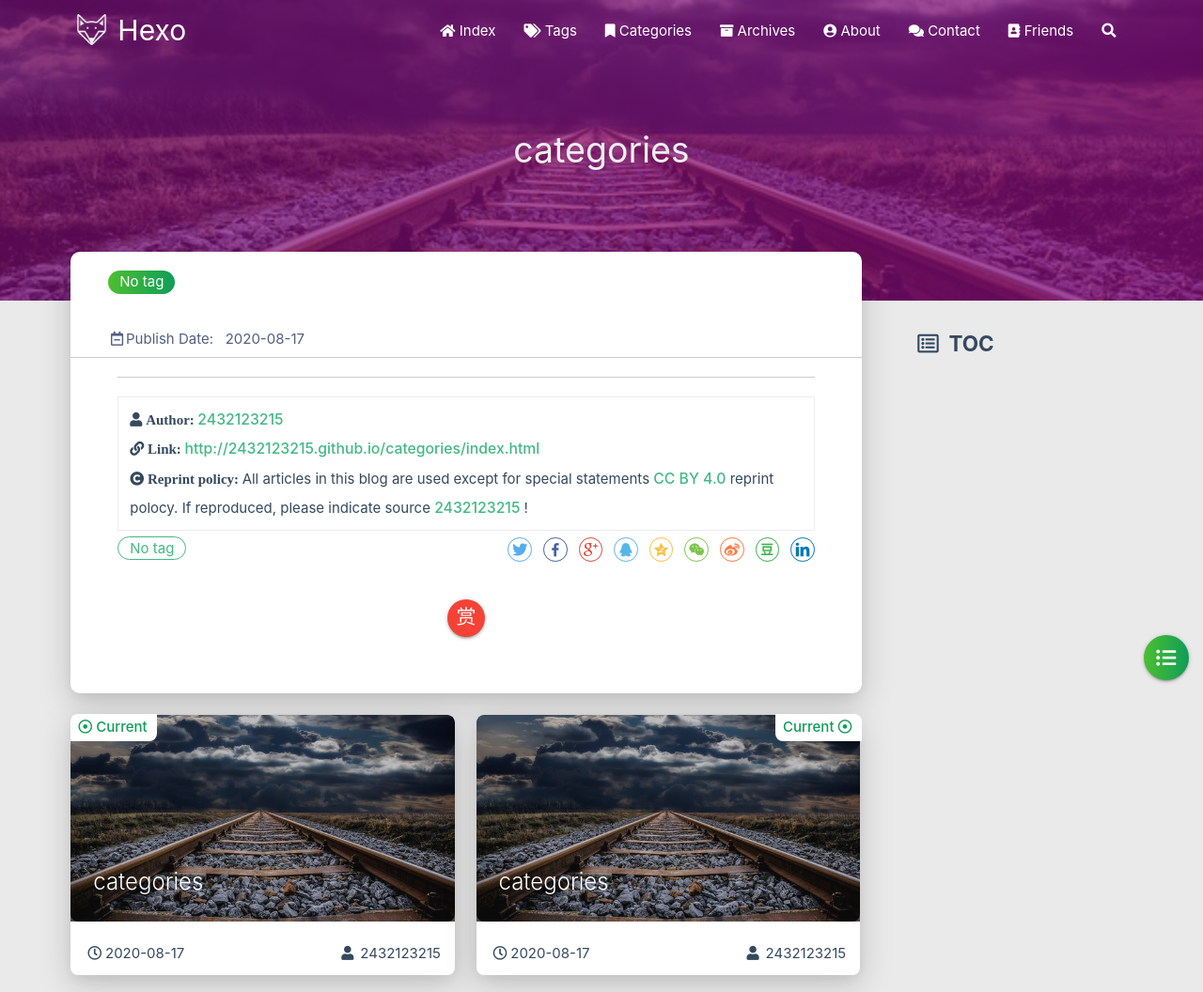
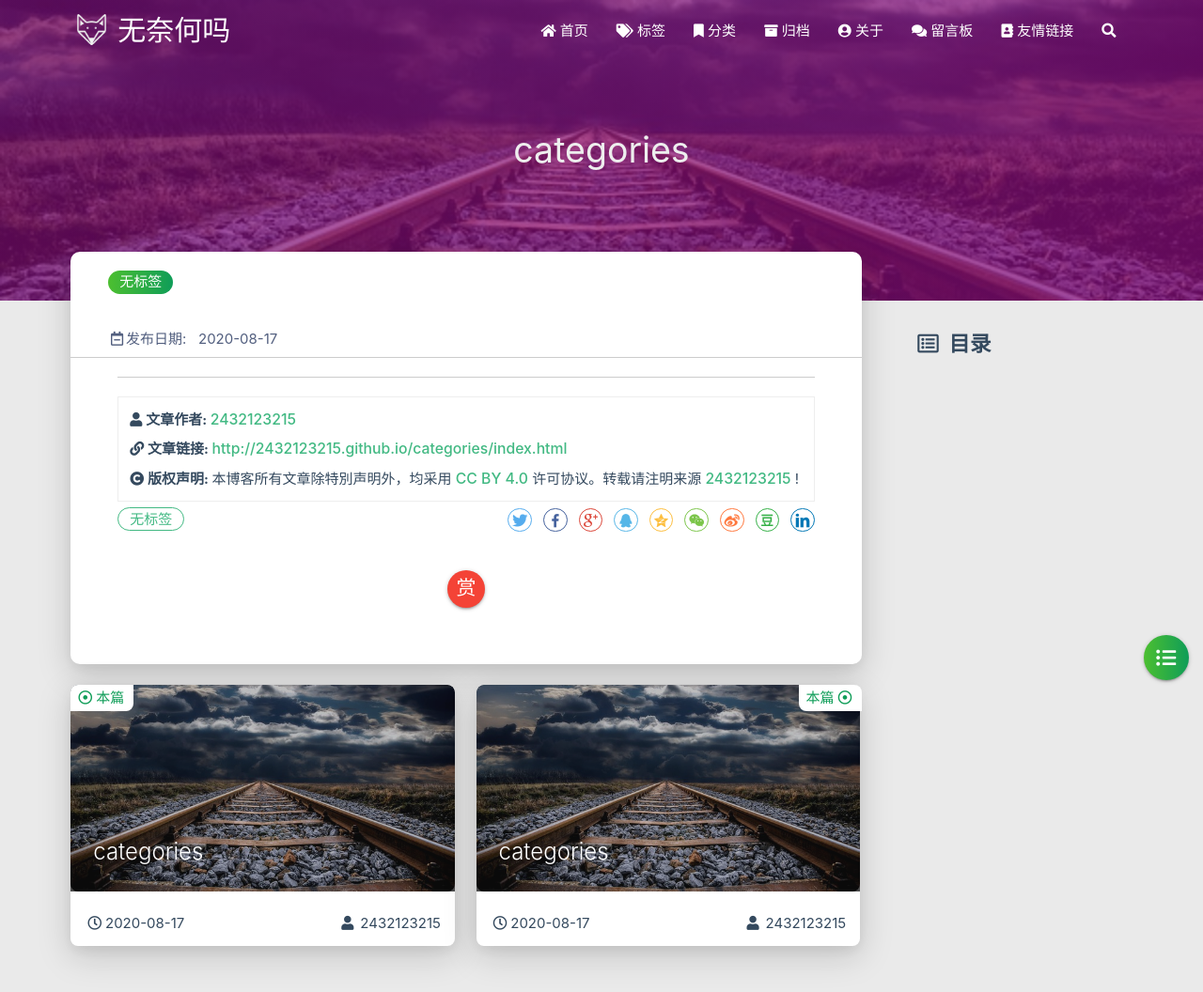
Before and after one commit to 2432123215/2432123215.github.io, a plain HTML site: page categories/index.html in a window 1280 px wide. Shown: the top 1056 px of the page at 94% size. Drawn offline with Linux system fonts and the light colour scheme; some packages are replaced by stand-ins of ours; a script that the page names is missing.

Commit message:
Site updated: 2020-08-17 15:58:55

```diff
--- a/categories/index.html
+++ b/categories/index.html
@@ -1,11 +1,11 @@
 <!DOCTYPE HTML>
-<html lang="zh-Hans">
+<html lang="zh-CN">
 
 
 <head>
     <meta charset="utf-8">
-    <meta name="keywords" content="Categories, Hexo">
-    <meta name="description" content="">
+    <meta name="keywords" content="分类, 无奈何吗">
+    <meta name="description" content="java">
     <meta http-equiv="X-UA-Compatible" content="IE=edge">
     <meta name="viewport" content="width=device-width, initial-scale=1.0, user-scalable=no">
     <meta name="renderer" content="webkit|ie-stand|ie-comp">
@@ -16,7 +16,7 @@
     <!-- Global site tag (gtag.js) - Google Analytics -->
 
 
-    <title>Categories | Hexo</title>
+    <title>分类 | 无奈何吗</title>
     <link rel="icon" type="image/png" href="/favicon.png">
 
     <link rel="stylesheet" type="text/css" href="/libs/awesome/css/all.css">
@@ -41,7 +41,7 @@
 
                     <img src="/medias/logo.png" class="logo-img" alt="LOGO">
 
-                    <span class="logo-span">Hexo</span>
+                    <span class="logo-span">无奈何吗</span>
                 </a>
             </div>
 
@@ -55,7 +55,7 @@
 
       <i class="fas fa-home" style="zoom: 0.6;"></i>
 
-      <span>Index</span>
+      <span>首页</span>
     </a>
 
   </li>
@@ -66,7 +66,7 @@
 
       <i class="fas fa-tags" style="zoom: 0.6;"></i>
 
-      <span>Tags</span>
+      <span>标签</span>
     </a>
 
   </li>
@@ -77,7 +77,7 @@
 
       <i class="fas fa-bookmark" style="zoom: 0.6;"></i>
 
-      <span>Categories</span>
+      <span>分类</span>
     </a>
 
   </li>
@@ -88,7 +88,7 @@
 
       <i class="fas fa-archive" style="zoom: 0.6;"></i>
 
-      <span>Archives</span>
+      <span>归档</span>
     </a>
 
   </li>
@@ -99,7 +99,7 @@
 
       <i class="fas fa-user-circle" style="zoom: 0.6;"></i>
 
-      <span>About</span>
+      <span>关于</span>
     </a>
 
   </li>
@@ -110,7 +110,7 @@
 
       <i class="fas fa-comments" style="zoom: 0.6;"></i>
 
-      <span>Contact</span>
+      <span>留言板</span>
     </a>
 
   </li>
@@ -121,14 +121,14 @@
 
       <i class="fas fa-address-book" style="zoom: 0.6;"></i>
 
-      <span>Friends</span>
+      <span>友情链接</span>
     </a>
 
   </li>
 
   <li>
     <a href="#searchModal" class="modal-trigger waves-effect waves-light">
-      <i id="searchIcon" class="fas fa-search" title="Search" style="zoom: 0.85;"></i>
+      <i id="searchIcon" class="fas fa-search" title="搜索" style="zoom: 0.85;"></i>
     </a>
   </li>
 </ul>
@@ -140,10 +140,10 @@
 
         <img src="/medias/logo.png" class="logo-img circle responsive-img">
 
-        <div class="logo-name">Hexo</div>
+        <div class="logo-name">无奈何吗</div>
         <div class="logo-desc">
 
-            Never really desperate, only the lost of the soul.
+            java
 
         </div>
     </div>
@@ -158,7 +158,7 @@
 
 			    <i class="fa-fw fas fa-home"></i>
 
-			Index
+			首页
 		</a>
 
         </li>
@@ -169,7 +169,7 @@
 
 			    <i class="fa-fw fas fa-tags"></i>
 
-			Tags
+			标签
 		</a>
 
         </li>
@@ -180,7 +180,7 @@
 
 			    <i class="fa-fw fas fa-bookmark"></i>
 
-			Categories
+			分类
 		</a>
 
         </li>
@@ -191,7 +191,7 @@
 
 			    <i class="fa-fw fas fa-archive"></i>
 
-			Archives
+			归档
 		</a>
 
         </li>
@@ -202,7 +202,7 @@
 
 			    <i class="fa-fw fas fa-user-circle"></i>
 
-			About
+			关于
 		</a>
 
         </li>
@@ -213,7 +213,7 @@
 
 			    <i class="fa-fw fas fa-comments"></i>
 
-			Contact
+			留言板
 		</a>
 
         </li>
@@ -224,7 +224,7 @@
 
 			    <i class="fa-fw fas fa-address-book"></i>
 
-			Friends
+			友情链接
 		</a>
 
         </li>
@@ -429,7 +429,7 @@
                 <div class="col s7">
 
                           <div class="article-tag">
-                            <span class="chip bg-color">No tag</span>
+                            <span class="chip bg-color">无标签</span>
                           </div>
 
                 </div>
@@ -441,7 +441,7 @@
             <div class="post-info">
 
                 <div class="post-date info-break-policy">
-                    <i class="far fa-calendar-minus fa-fw"></i>Publish Date:&nbsp;&nbsp;
+                    <i class="far fa-calendar-minus fa-fw"></i>发布日期:&nbsp;&nbsp;
                     2020-08-17
                 </div>
 
@@ -469,7 +469,7 @@
             <div class="reprint__author">
                 <span class="reprint-meta" style="font-weight: bold;">
                     <i class="fas fa-user">
-                        Author:
+                        文章作者:
                     </i>
                 </span>
                 <span class="reprint-info">
@@ -479,7 +479,7 @@
             <div class="reprint__type">
                 <span class="reprint-meta" style="font-weight: bold;">
                     <i class="fas fa-link">
-                        Link:
+                        文章链接:
                     </i>
                 </span>
                 <span class="reprint-info">
@@ -489,13 +489,13 @@
             <div class="reprint__notice">
                 <span class="reprint-meta" style="font-weight: bold;">
                     <i class="fas fa-copyright">
-                        Reprint policy:
+                        版权声明:
                     </i>
                 </span>
                 <span class="reprint-info">
-                    All articles in this blog are used except for special statements
+                    本博客所有文章除特別声明外，均采用
                     <a href="https://creativecommons.org/licenses/by/4.0/deed.zh" rel="external nofollow noreferrer" target="_blank">CC BY 4.0</a>
-                    reprint polocy. If reproduced, please indicate source
+                    许可协议。转载请注明来源
                     <a href="/about" target="_blank">2432123215</a>
                     !
                 </span>
@@ -505,7 +505,7 @@
 
     <script async defer>
       document.addEventListener("copy", function (e) {
-        let toastHTML = '<span>Copied successfully, please follow the reprint policy of this article</span><button class="btn-flat toast-action" onclick="navToReprintStatement()" style="font-size: smaller">more</a>';
+        let toastHTML = '<span>复制成功，请遵循本文的转载规则</span><button class="btn-flat toast-action" onclick="navToReprintStatement()" style="font-size: smaller">查看</a>';
         M.toast({html: toastHTML})
       });
 
@@ -520,7 +520,7 @@
                 <div class="post-meta__tag-list" style="display: inline-block;">
 
                         <div class="article-tag">
-                            <span class="chip bg-color">No tag</span>
+                            <span class="chip bg-color">无标签</span>
                         </div>
 
                 </div>
@@ -688,7 +688,7 @@
 
         <div class="article col s12 m6" data-aos="fade-up" data-aos="fade-up">
             <div class="article-badge left-badge text-color">
-                <i class="far fa-dot-circle"></i>&nbsp;Current
+                <i class="far fa-dot-circle"></i>&nbsp;本篇
             </div>
             <div class="card">
                 <a href="/categories/index.html">
@@ -726,7 +726,7 @@
 
         <div class="article col s12 m6" data-aos="fade-up">
             <div class="article-badge right-badge text-color">
-                Current&nbsp;<i class="far fa-dot-circle"></i>
+                本篇&nbsp;<i class="far fa-dot-circle"></i>
             </div>
             <div class="card">
                 <a href="/categories/index.html">
@@ -796,7 +796,7 @@ code[class*="language-"], pre[class*="language-"] { white-space: pre !important;
     </div>
     <div id="toc-aside" class="expanded col l3 hide-on-med-and-down">
         <div class="toc-widget">
-            <div class="toc-title"><i class="far fa-list-alt"></i>&nbsp;&nbsp;TOC</div>
+            <div class="toc-title"><i class="far fa-list-alt"></i>&nbsp;&nbsp;目录</div>
             <div id="toc-content"></div>
         </div>
     </div>
@@ -1022,8 +1022,8 @@ code[class*="language-"], pre[class*="language-"] { white-space: pre !important;
 <div id="searchModal" class="modal">
     <div class="modal-content">
         <div class="search-header">
-            <span class="title"><i class="fas fa-search"></i>&nbsp;&nbsp;Search</span>
-            <input type="search" id="searchInput" name="s" placeholder="Please enter a search keyword"
+            <span class="title"><i class="fas fa-search"></i>&nbsp;&nbsp;搜索</span>
+            <input type="search" id="searchInput" name="s" placeholder="请输入搜索的关键字"
                    class="search-input">
         </div>
         <div id="searchResult"></div>
```
Also changed, not shown: 2020/07/06/hello-world/index.html (+36 -36 lines), 2020/08/17/springboot/index.html (+36 -36 lines), about/index.html (+36 -36 lines), archives/2020/07/index.html (+24 -24 lines), archives/2020/08/index.html (+24 -24 lines), archives/2020/index.html (+24 -24 lines), archives/index.html (+24 -24 lines), index.html (+25 -25 lines), tags/index.html (+36 -36 lines).
